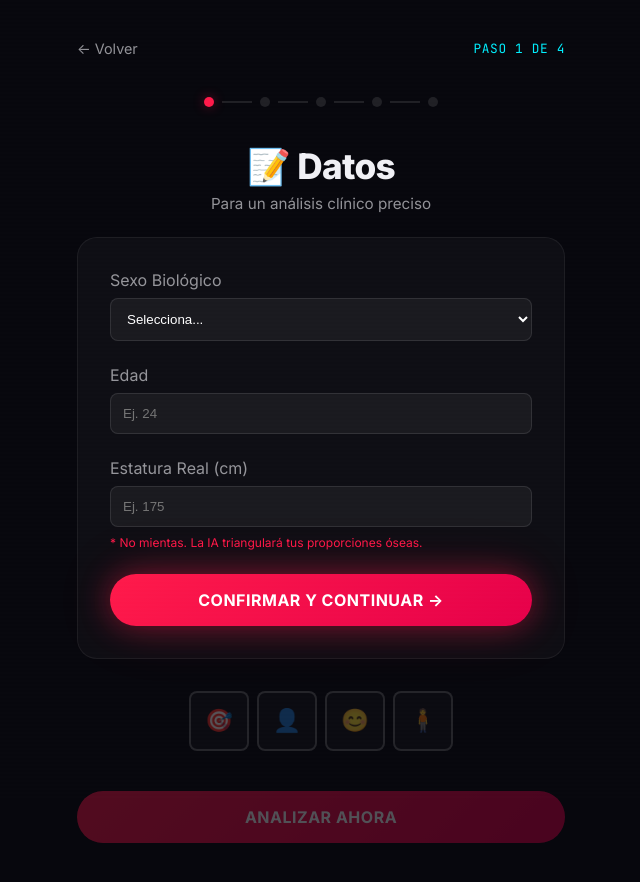
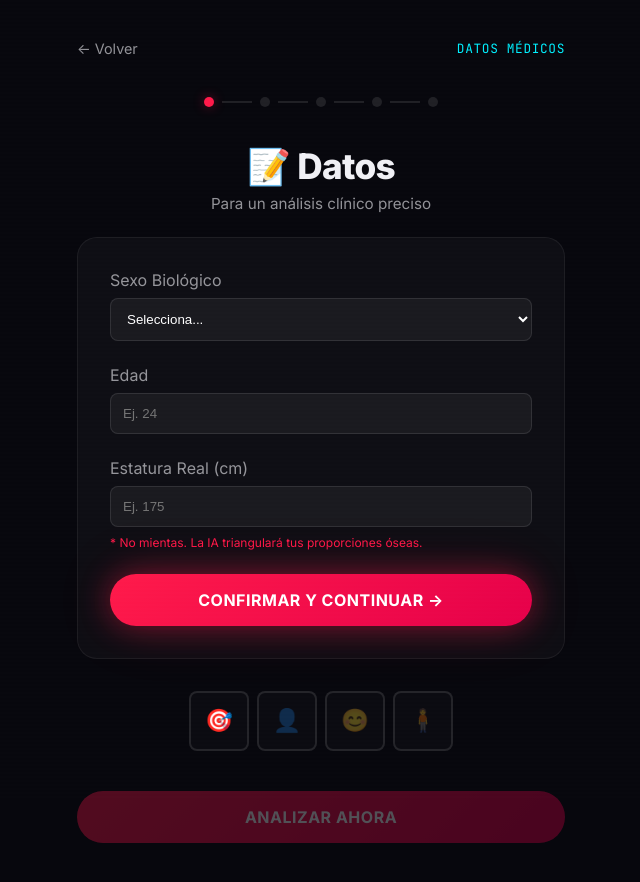
Before and after one commit to CriisxD/Raw-Rate, a Next.js app: page /upload in a window 1280 px wide. Shown: the whole page, without its empty margins (319-959 px from the left). Built offline with nearby package versions, Linux system fonts and the light colour scheme.

Commit message:
fix: add next/back buttons to upload stepper and fix step indicator

```diff
--- a/app/upload/page.js
+++ b/app/upload/page.js
@@ -99,10 +99,12 @@ export default function UploadPage() {
     <main className="upload-page page-enter">
       <div className="container">
         <div className="upload-header">
-          <button className="upload-back" onClick={() => router.push('/')}>
+          <button className="upload-back" onClick={() => currentStep > 0 ? setCurrentStep(prev => prev - 1) : router.push('/')}>
             ← Volver
           </button>
-          <span className="text-mono">PASO {currentStep + 1} DE 4</span>
+          <span className="text-mono">
+            {currentStep === 0 ? 'DATOS MÉDICOS' : `PASO ${currentStep} DE 4`}
+          </span>
         </div>
 
         <div className="stepper">
@@ -205,6 +207,26 @@ export default function UploadPage() {
           </div>
         )}
 
+        {currentStep > 0 && (
+          <div style={{ display: 'flex', gap: '12px', marginTop: '16px' }}>
+            <button
+              className="btn-secondary"
+              style={{ flex: 1, padding: '12px' }}
+              onClick={() => setCurrentStep(prev => prev - 1)}
+            >
+              ← Atrás
+            </button>
+            <button
+              className="btn-secondary"
+              style={{ flex: 1, padding: '12px' }}
+              onClick={() => setCurrentStep(prev => prev + 1)}
+              disabled={!images[step.key] || currentStep === 4}
+            >
+              Siguiente →
+            </button>
+          </div>
+        )}
+
         <input
           ref={fileRef}
           type="file"
@@ -221,7 +243,7 @@ export default function UploadPage() {
                 key={s.key}
                 className={`upload-thumb ${i === currentStep ? 'active' : ''} ${images[s.key] ? 'filled' : ''}`}
                 onClick={() => setCurrentStep(i)}
-                disabled={i > currentStep}
+                disabled={i > 1 && !images[STEPS[i-1].key]}
               >
                 {images[s.key] ? (
                   <img src={images[s.key]} alt={s.label} />
```
